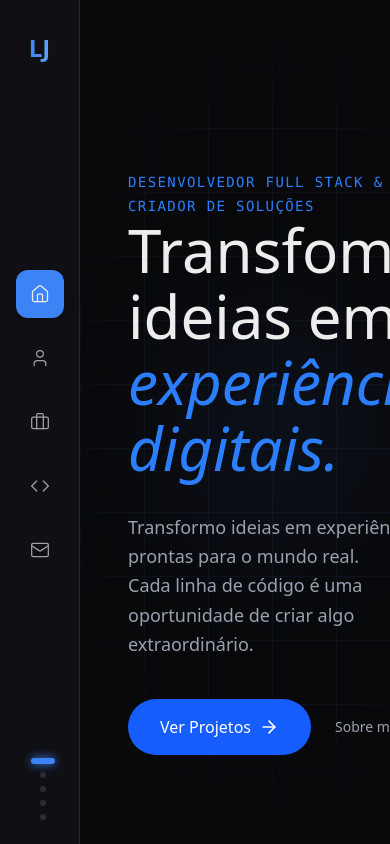
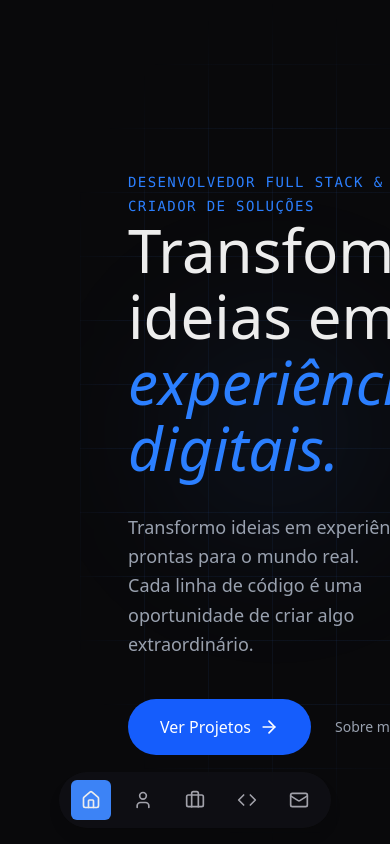
Before and after one commit to lacj2000/portifolio, a Next.js app: page / in a window 390 px wide. Built offline with nearby package versions, Linux system fonts and the light colour scheme.

Commit message:
refactor: update section components for improved styling and responsiveness

```diff
--- a/src/components/layout/Navigation.tsx
+++ b/src/components/layout/Navigation.tsx
@@ -1,5 +1,5 @@
 import { Home, User, Briefcase, Code, Mail } from "lucide-react";
-import { cn } from "@/lib/utils"; // Usando nossa função cn para segurança
+import { cn } from "@/lib/utils";
 
 interface NavigationProps {
   activeSection: number;
@@ -16,15 +16,15 @@ const sectionItems = [
 
 export function Navigation({ activeSection, onNavigate }: NavigationProps) {
   return (
-    <nav className="fixed left-0 top-0 bottom-0 z-50 flex flex-col items-center justify-center w-20 bg-(--navigation-background) backdrop-blur-md border-r border-(--color-border)">
-      <div className="absolute top-8 font-serif text-2xl font-bold text-gradient-primary">
-        LJ
-      </div>
+    <>
+      {/* Desktop / large: vertical sidebar */}
+      <nav className="hidden lg:fixed lg:left-0 lg:top-0 lg:bottom-0 lg:z-50 lg:flex lg:flex-col lg:items-center lg:justify-center lg:w-20 bg-[var(--navigation-background)] backdrop-blur-md lg:border-r lg:border-[var(--color-border)]">
+        <div className="absolute top-8 font-serif text-2xl font-bold text-gradient-primary">LJ</div>
 
         <div className="flex flex-col items-center gap-4">
           {sectionItems.map((item, index) => {
-          console.log('Rendering item:', item.label, 'Active Section:', activeSection);
             const isActive = activeSection === index;
+            const Icon = item.icon;
             return (
               <button
                 key={item.label}
@@ -32,40 +32,43 @@ export function Navigation({ activeSection, onNavigate }: NavigationProps) {
                 className={cn(
                   "group relative flex items-center justify-center w-12 h-12 rounded-xl transition-all duration-300",
                   isActive
-                  ? "bg-(--color-primary) text-(--color-primary-foreground) shadow-lg"
-                  : "text-(--color-muted-foreground) hover:text-(--color-foreground) hover:bg-(--color-secondary)"
+                    ? "bg-[var(--color-primary)] text-[var(--color-primary-foreground)] shadow-lg"
+                    : "text-[var(--color-muted-foreground)] hover:text-[var(--color-foreground)] hover:bg-[var(--color-secondary)]"
                 )}
                 aria-label={item.label}
               >
-              <item.icon className="w-5 h-5" strokeWidth={1.5} />
+                <Icon className="w-5 h-5" strokeWidth={1.5} />
 
                 {/* Tooltip */}
-              <span className="absolute left-full ml-4 px-3 py-1.5 bg-(--card) border border-(--color-border) rounded-lg text-sm font-medium whitespace-nowrap opacity-0 pointer-events-none group-hover:opacity-100 transition-opacity duration-200 shadow-xl z-50 text-(--color-foreground)">
+                <span className="absolute left-full ml-4 px-3 py-1.5 bg-[var(--card)] border border-[var(--color-border)] rounded-lg text-sm font-medium whitespace-nowrap opacity-0 pointer-events-none group-hover:opacity-100 transition-opacity duration-200 shadow-xl z-50 text-[var(--color-foreground)]">
                   {item.label}
                 </span>
               </button>
             );
           })}
         </div>
+      </nav>
 
-      {/* Progress indicator (moved to bottom-right, active item thicker) */}
-      <div className="absolute right-6 bottom-6 flex flex-col items-center gap-2">
-        {sectionItems.map((_, index) => (
+      {/* Mobile / tablet: bottom floating nav */}
+      <nav className="fixed left-1/2 transform -translate-x-1/2 bottom-4 z-50 flex items-center gap-3 bg-[var(--navigation-background)]/90 backdrop-blur-md rounded-full px-3 py-2 lg:hidden shadow-lg">
+        {sectionItems.map((item, index) => {
+          const isActive = activeSection === index;
+          const Icon = item.icon;
+          return (
             <button
-              key={index}
-              type="button"
+              key={item.label}
               onClick={() => onNavigate(index)}
-              aria-label={`Ir para ${sectionItems[index].label}`}
-              aria-current={activeSection === index ? "true" : undefined}
+              aria-label={item.label}
               className={cn(
-                "rounded-full transition-all duration-300 transform-gpu focus:outline-none",
-                activeSection === index
-                  ? "w-6 h-1.5 bg-(--color-primary) shadow-[0_0_10px_var(--color-primary)]"
-                  : "w-1.5 h-1.5 bg-(--color-muted-foreground)/20 hover:scale-110"
+                "flex items-center justify-center w-10 h-10 rounded-md transition",
+                isActive ? "bg-[var(--color-primary)] text-[var(--color-primary-foreground)]" : "text-[var(--color-muted-foreground)] hover:bg-[var(--color-secondary)]"
               )}
-            />
-        ))}
-      </div>
+            >
+              <Icon className="w-5 h-5" />
+            </button>
+          );
+        })}
       </nav>
+    </>
   );
 }
--- a/src/components/sections/Contact.tsx
+++ b/src/components/sections/Contact.tsx
@@ -5,10 +5,10 @@ export const Contact = forwardRef<HTMLDivElement>((props, ref) => {
     <section
       ref={ref}
       id="contact"
-      className="flex min-h-screen flex-col justify-center px-12 lg:px-24 pt-20"
+      className="flex min-h-screen flex-col justify-center px-6 sm:px-8 md:px-12 lg:px-24 pt-16 md:pt-20"
     >
-      <h2 className="font-serif text-5xl mb-8">Contato</h2>
-      <p className="text-gray-400">Aqui vai entrar o scroll horizontal...</p>
+      <h2 className="font-serif text-3xl sm:text-4xl md:text-5xl mb-6 md:mb-8">Contato</h2>
+      <p className="text-sm sm:text-base text-gray-400">Aqui vai entrar o scroll horizontal...</p>
     </section>
   );
 });
--- a/src/components/sections/Projects.tsx
+++ b/src/components/sections/Projects.tsx
@@ -5,10 +5,10 @@ export const Projects = forwardRef<HTMLDivElement>((props, ref) => {
     <section
       ref={ref}
       id="projects"
-      className="flex min-h-screen flex-col justify-center px-12 lg:px-24 pt-20"
+      className="flex min-h-screen flex-col justify-center px-6 sm:px-8 md:px-12 lg:px-24 pt-16 md:pt-20"
     >
-      <h2 className="font-serif text-5xl mb-8">Meus Projetos</h2>
-      <p className="text-gray-400">Aqui vai entrar o scroll horizontal...</p>
+      <h2 className="font-serif text-3xl sm:text-4xl md:text-5xl mb-6 md:mb-8">Meus Projetos</h2>
+      <p className="text-sm sm:text-base text-gray-400">Aqui vai entrar o scroll horizontal...</p>
     </section>
   );
 });
--- a/src/components/sections/Skills.tsx
+++ b/src/components/sections/Skills.tsx
@@ -5,10 +5,10 @@ export const Skills = forwardRef<HTMLDivElement>((props, ref) => {
     <section
       ref={ref}
       id="Skills"
-      className="flex min-h-screen flex-col justify-center px-12 lg:px-24 pt-20"
+      className="flex min-h-screen flex-col justify-center px-6 sm:px-8 md:px-12 lg:px-24 pt-16 md:pt-20"
     >
-      <h2 className="font-serif text-5xl mb-8">Skills</h2>
-      <p className="text-gray-400">Aqui vai entrar o scroll horizontal...</p>
+      <h2 className="font-serif text-3xl sm:text-4xl md:text-5xl mb-6 md:mb-8">Skills</h2>
+      <p className="text-sm sm:text-base text-gray-400">Aqui vai entrar o scroll horizontal...</p>
     </section>
   );
 });
```
Lines whose indentation alone changed are shown as unchanged.
